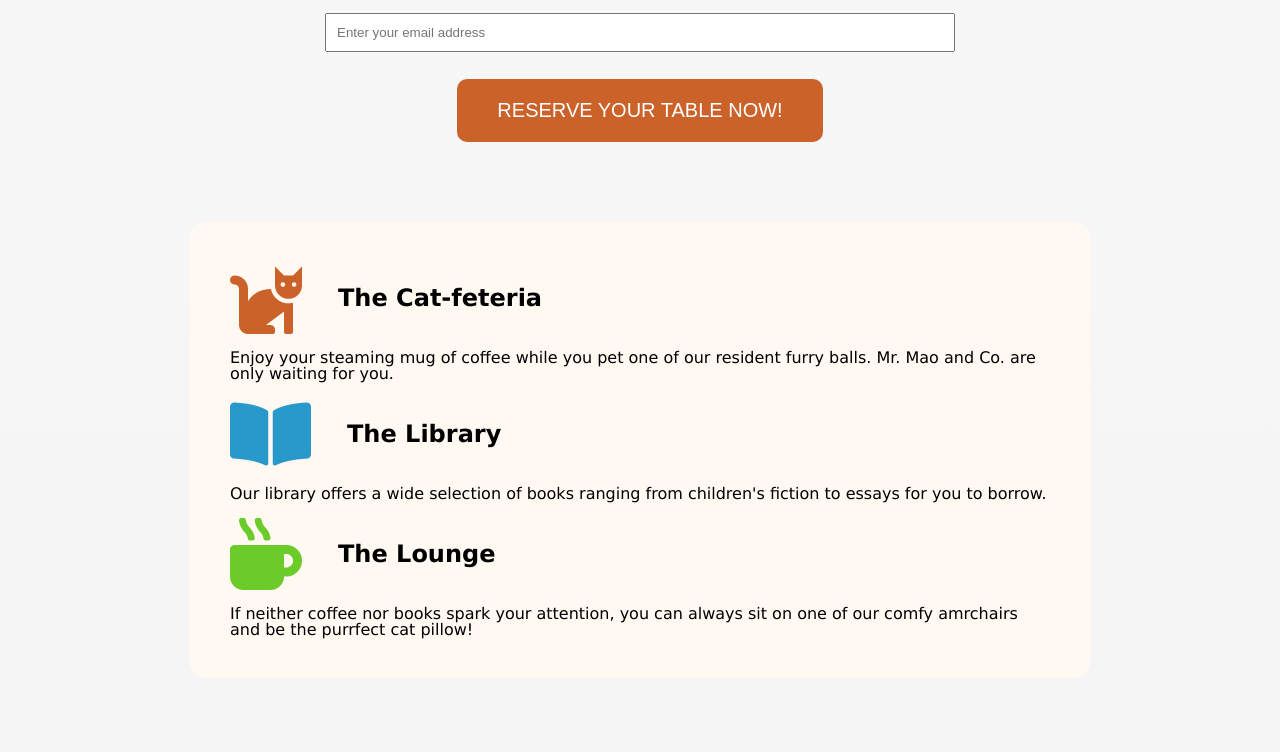
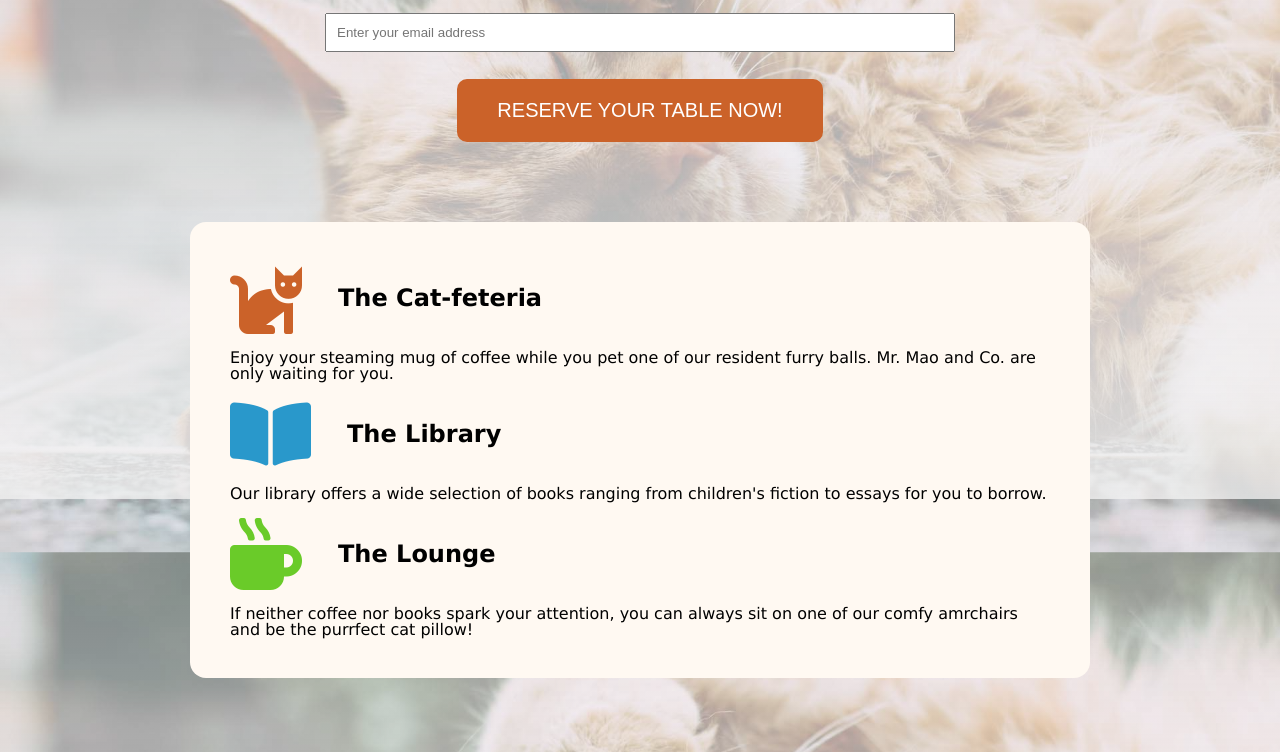
Before and after one commit to LuciaDeetz/cats_cafe, a plain HTML site: page index.html in a window 1280 px wide. Shown: the part 301-1053 px from the top of the page. Drawn offline with Linux system fonts and the light colour scheme; the site is published under a folder, as on GitHub Pages, so addresses that start at the root find nothing; grey boxes are pictures that could not be loaded.

Commit message:
Update style.css
Fixed typo

```diff
--- a/style.css
+++ b/style.css
@@ -56,7 +56,7 @@ table {
 
 body {
     font-family: Verdana, Helvetica, sans-serif;
-    background-image:linear-gradient(rgba(241,241,241,.5), rgba(241,241,241,.9)), url("/images/ludemeula-fernandes.jpg");
+    background-image:linear-gradient(rgba(241,241,241,.5), rgba(241,241,241,.9)), url("images/ludemeula-fernandes.jpg");
     background-repeat: no-repeat;
     background-attachment: fixed;
     background-size: cover;
```
